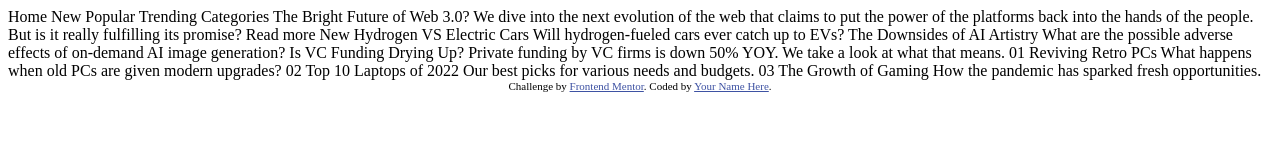
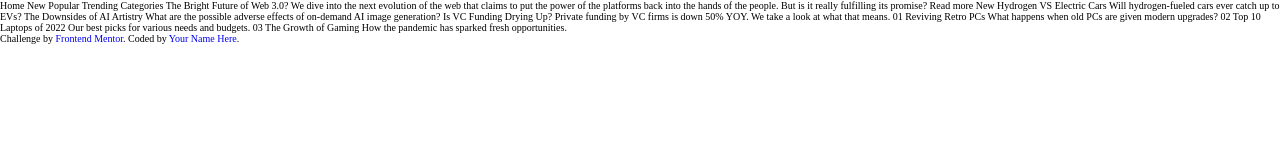
Before and after one commit to nicojofre5/NewHomePage, a plain HTML site: page index.html in a window 1280 px wide. Drawn offline with Linux system fonts and the light colour scheme.

Commit message:
Agregado de main.css

```diff
--- a/assets/style/main.css
+++ b/assets/style/main.css
@@ -0,0 +1,26 @@
+:root{
+    --primary-color:hsl(35, 77%, 62%);
+    --secondary-color:hsl(5, 85%, 63%);
+    /* Neutral */
+    --off-white: hsl(36, 100%, 99%);
+    --grayish-blue:hsl(233, 8%, 79%);
+    --dark-grayish-blue: hsl(236, 13%, 42%);
+    --very-dark-blue:hsl(240, 100%, 5%);
+
+}
+
+*{
+    padding: 0;
+    margin: 0;
+    box-sizing: border-box;
+    font: inherit;
+}
+html{
+    font-size: 62.5%;
+}
+ol,ul{
+    list-style: none;
+}
+a{
+    text-decoration: none;
+}
--- a/index.html
+++ b/index.html
@@ -1,21 +1,25 @@
 <!DOCTYPE html>
 <html lang="en">
+
 <head>
   <meta charset="UTF-8">
-  <meta name="viewport" content="width=device-width, initial-scale=1.0"> <!-- displays site properly based on user's device -->
+  <meta name="viewport" content="width=device-width, initial-scale=1.0">
+  <!-- displays site properly based on user's device -->
 
   <link rel="icon" type="image/png" sizes="32x32" href="./assets/images/favicon-32x32.png">
+  <link rel="stylesheet" href="assets/style/main.css">
 
   <title>Frontend Mentor | News homepage</title>
 
-  <!-- Feel free to remove these styles or customise in your own stylesheet 👍 -->
-  <style>
-    .attribution { font-size: 11px; text-align: center; }
-    .attribution a { color: hsl(228, 45%, 44%); }
-  </style>
 </head>
+
 <body>
 
+  <header>
+    <nav>
+
+    </nav>
+  </header>
   Home
   New
   Popular
@@ -24,7 +28,8 @@
 
   The Bright Future of Web 3.0?
 
-  We dive into the next evolution of the web that claims to put the power of the platforms back into the hands of the people.
+  We dive into the next evolution of the web that claims to put the power of the platforms back into the hands of the
+  people.
   But is it really fulfilling its promise?
 
   Read more
@@ -57,4 +62,5 @@
     Coded by <a href="#">Your Name Here</a>.
   </div>
 </body>
+
 </html>
```
